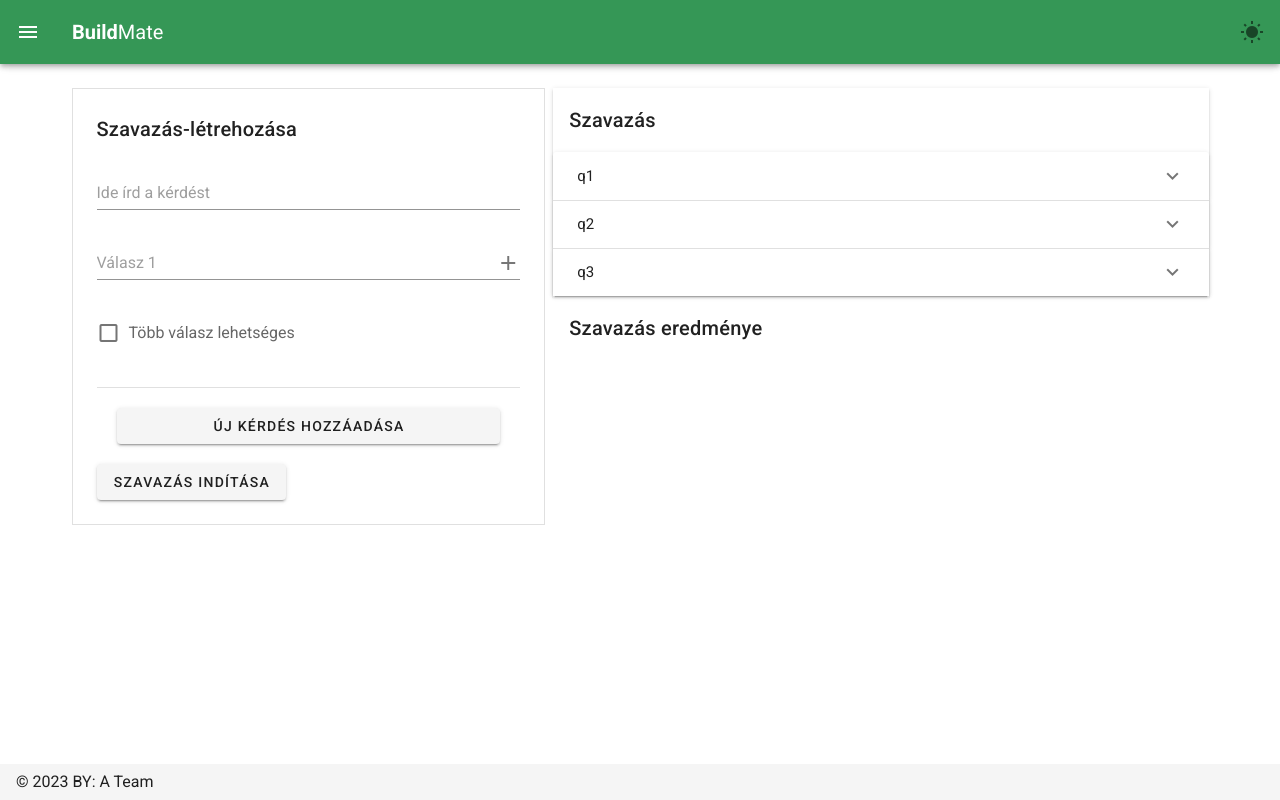
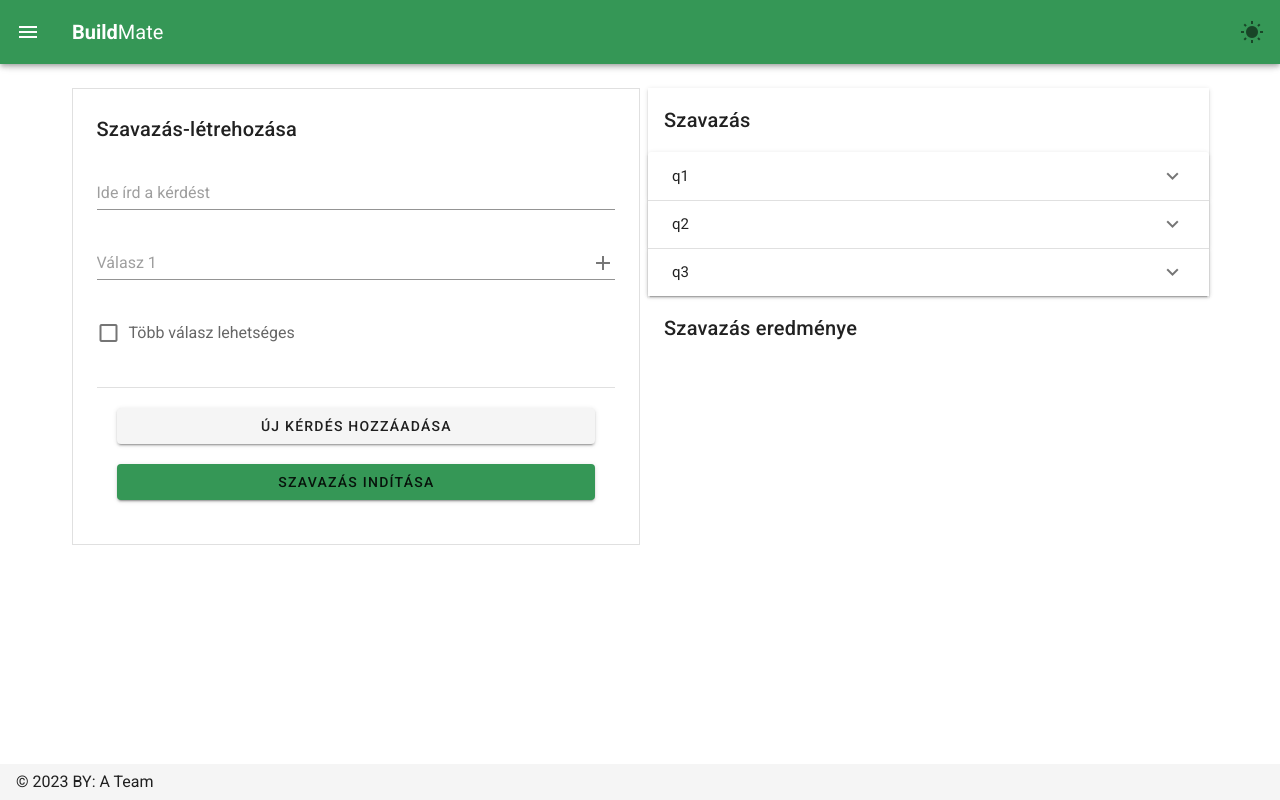
Before and after one commit to MJani-code/buildmate_fe, a Nuxt app: page /admin/polls in a window 1280 px wide. Built offline with nearby package versions, Linux system fonts and the light colour scheme.

Commit message:
change/UploadFile.vue width of dialog component is decreased. Besides that the save buttons color were changed onto green

```diff
--- a/components/Fields/PollField.vue
+++ b/components/Fields/PollField.vue
@@ -10,7 +10,7 @@
                     <v-form>
                         <v-checkbox v-for="(choice, choiceIndex) in poll.choices" :key="choiceIndex" :id="poll.id"
                             :value="choice" :label="poll.choices[choiceIndex].label" :disabled="!choice.enabled"
-                            @click="handleClick(poll, choice)"></v-checkbox>
+                            @click="handleClick(poll, choice)" color="#359756"></v-checkbox>
                     </v-form>
                 </v-expansion-panel-content>
             </v-expansion-panel>
--- a/components/Fields/UploadFile.vue
+++ b/components/Fields/UploadFile.vue
@@ -1,7 +1,7 @@
 <template>
-    <v-dialog max-width="50%" :value="uploadDialog" @click:outside="closeDialog">
+    <v-dialog :value="uploadDialog" @click:outside="closeDialog" class="dialog-width" width="auto">
         <v-card class="p-20">
-            <v-text-field label="Dokumentum címe" class="input-group" ></v-text-field>
+            <v-text-field label="Dokumentum címe" class="input-group" color="#359756"></v-text-field>
             <div class="block items-center justify-center text-center">
                 <div class="p-50 bg-gray-100 border border-gray-300" @dragover="dragover" @dragleave="dragleave"
                     @drop="drop">
@@ -31,7 +31,7 @@
             </div>
             <v-card-actions class="mt-10">
                 <v-btn @click="closeDialog()">Mégsem</v-btn>
-                <v-btn @click="saveUploadedItem()">Mentés</v-btn>
+                <v-btn color="#359756" @click="saveUploadedItem()">Mentés</v-btn>
             </v-card-actions>
         </v-card>
     </v-dialog>
--- a/pages/admin/documents.vue
+++ b/pages/admin/documents.vue
@@ -25,6 +25,7 @@
 
 
 <script>
+
 import DialogFieldVue from '../../components/Fields/DialogField.vue';
 import UploadFile from '../../components/Fields/UploadFile.vue';
 import Alert from '../../components/Alert.vue';
--- a/pages/admin/polls.vue
+++ b/pages/admin/polls.vue
@@ -1,7 +1,7 @@
 <template>
     <v-container class="lighten-5">
         <v-row no-gutters>
-            <v-col xs="12" sm="12" md="6" lg="5" xl="4">
+            <v-col xs="12" sm="12" md="6" lg="6" xl="6" class="col">
                 <v-card class="pa-2"
                     :class="{ 'create-poll-bg-dark': $vuetify.theme.dark, 'create-poll-bg-light': !$vuetify.theme.dark }"
                     outlined tile>
@@ -12,12 +12,12 @@
                                 <div v-for="(query, index) in queries" :key="index">
                                     <div class="v-form-group">
                                         <v-text-field type="text" v-model="query.question"
-                                            :placeholder="'Ide írd a kérdést'">></v-text-field>
+                                            :placeholder="'Ide írd a kérdést'" color="#359756"></v-text-field>
                                     </div>
                                     <div class="v-form-group" v-for="(choice, choiceIndex) in query.choices"
                                         :key="choiceIndex">
                                         <v-text-field type="text" v-model="query.choices[choiceIndex]"
-                                            :placeholder="'Válasz ' + (choiceIndex + 1)">
+                                            :placeholder="'Válasz ' + (choiceIndex + 1)" color="#359756">
                                             <template #append>
                                                 <v-icon class="icon-text-field-icon"
                                                     @click="addChoice(query.choices)">mdi-plus</v-icon>
@@ -37,13 +37,15 @@
                                 <div style="display: block; margin: 20px 20px;">
                                     <v-btn style="width: 100%;" @click="addquery">Új kérdés hozzáadása</v-btn>
                                 </div>
-                                <v-btn type="submit">Szavazás indítása</v-btn>
+                                <div style="display: block; margin: 20px 20px;">
+                                    <v-btn type="submit" style="width: 100%;" color="#359756">Szavazás indítása</v-btn>
+                                </div>
                             </v-form>
                         </v-card-text>
                     </template>
                 </v-card>
             </v-col>
-            <v-col xs="12" sm="12" md="6" lg="7" xl="8">
+            <v-col xs="12" sm="12" md="6" lg="6" xl="6">
                 <v-row no-gutters>
                     <v-col cols="12">
                         <v-card class="ml-2 no-border" outlined tile>
@@ -99,7 +101,7 @@ export default {
 </script>
 
 <style scoped>
-.no-border{
-    border:none !important;
+.no-border {
+    border: none !important;
 }
 </style>
--- a/pages/admin/statements.vue
+++ b/pages/admin/statements.vue
@@ -1,16 +1,15 @@
 <template>
     <v-container fluid>
-        <Alert></Alert>
         <v-row>
             <v-col class="col-12 col-md-6 col-lg-6 col-xl-6">
                 <!-- Új bejelentés -->
                 <template>
-                    <v-card>
+                    <v-card class="sticky-top">
                         <v-card-title>Új bejelentés</v-card-title>
                         <v-card-text>
                             <div>
                                 <div class="v-form-group">
-                                    <v-text-field type="text" :placeholder="'Cím'">></v-text-field>
+                                    <v-text-field type="text" :placeholder="'Cím'" color="#359756"></v-text-field>
                                 </div>
                                 <div class="v-form-group">
                                     <v-textarea solo name="input-7-4" label="Bejelentés szövege"></v-textarea>
@@ -28,7 +27,7 @@
                                 <img :src="selectedFilePath" alt="Selected Image" v-if="selectedFilePath"
                                     class="selected-picture" height="100">
                             </div>
-                            <v-btn type="submit">Küldés</v-btn>
+                            <v-btn type="submit" color="#359756">Küldés</v-btn>
                         </v-card-text>
                     </v-card>
                 </template> </v-col>
@@ -38,7 +37,7 @@
                     <v-card class="mb-4 pa-4">
                         <v-row>
                             <v-col class="pa-2 col-12 col-sm-6 col-md-6 col-lg-6 col-xl-6">
-                                <v-text-field label="Keresés" v-model="search" />
+                                <v-text-field label="Keresés" v-model="search" color="#359756" />
                             </v-col>
                             <v-col class="pa-2 col-12 col-sm-6 col-md-6 col-lg-6 col-xl-6">
                                 <v-select color="#359756" v-model="filterStatus" :items="statuses" item-text="name"
@@ -57,12 +56,12 @@
                         <v-expansion-panels>
                             <v-expansion-panel class="mb-4">
                                 <v-expansion-panel-header>
-                                    <v-card-text class="pa-0">Fotók</v-card-text>
+                                <v-card-text class="pa-0">Fotók</v-card-text>
                                 </v-expansion-panel-header>
                                 <v-expansion-panel-content>
                                     <v-card v-if="statement.images" class="mt-2">
                                         <template>
-                                            <v-row class="mb-2 pa-2">
+                                            <v-row class="mb-2 mt-2 pa-2">
                                                 <v-col xs="12" sm="4" v-for="(image, index) in statement.images"
                                                     :key="index">
                                                     <a :href="image.url">
@@ -89,11 +88,11 @@
                                 <v-expansion-panel-content>
                                     <v-card v-if="statement.documents" class="mt-2">
                                         <template>
-                                            <v-row class="mb-2 pa-2">
-                                                <v-col xs="12" sm="4" v-for="(documents, index) in statement.documents"
+                                            <v-row class="mb-2 mt-2 pa-2">
+                                                <v-col xs="12" sm="6" v-for="(documents, index) in statement.documents"
                                                     :key="index" class="text-center justify-center align-center">
                                                     <a :href="documents.url" target="_blank" color="#359756">
-                                                        <v-icon size="50">
+                                                        <v-icon size="50" color="#359756">
                                                             mdi-file-pdf-box
                                                         </v-icon>
                                                     </a>
@@ -121,12 +120,8 @@
 
 <script>
 
-import Alert from '../../components/Alert.vue'
 
 export default {
-    components: {
-        Alert
-    },
     data: () => ({
         selectedFilePath: null,
         search: '',
@@ -291,4 +286,12 @@ img.selected-picture {
     bottom: 0px;
     color: black;
 }
+
+.v-expansion-panel-header{
+    background-color: #359756;
+}
+.sticky-top{
+    position: sticky !important;
+    top: 60px !important;
+}
 </style>
```
